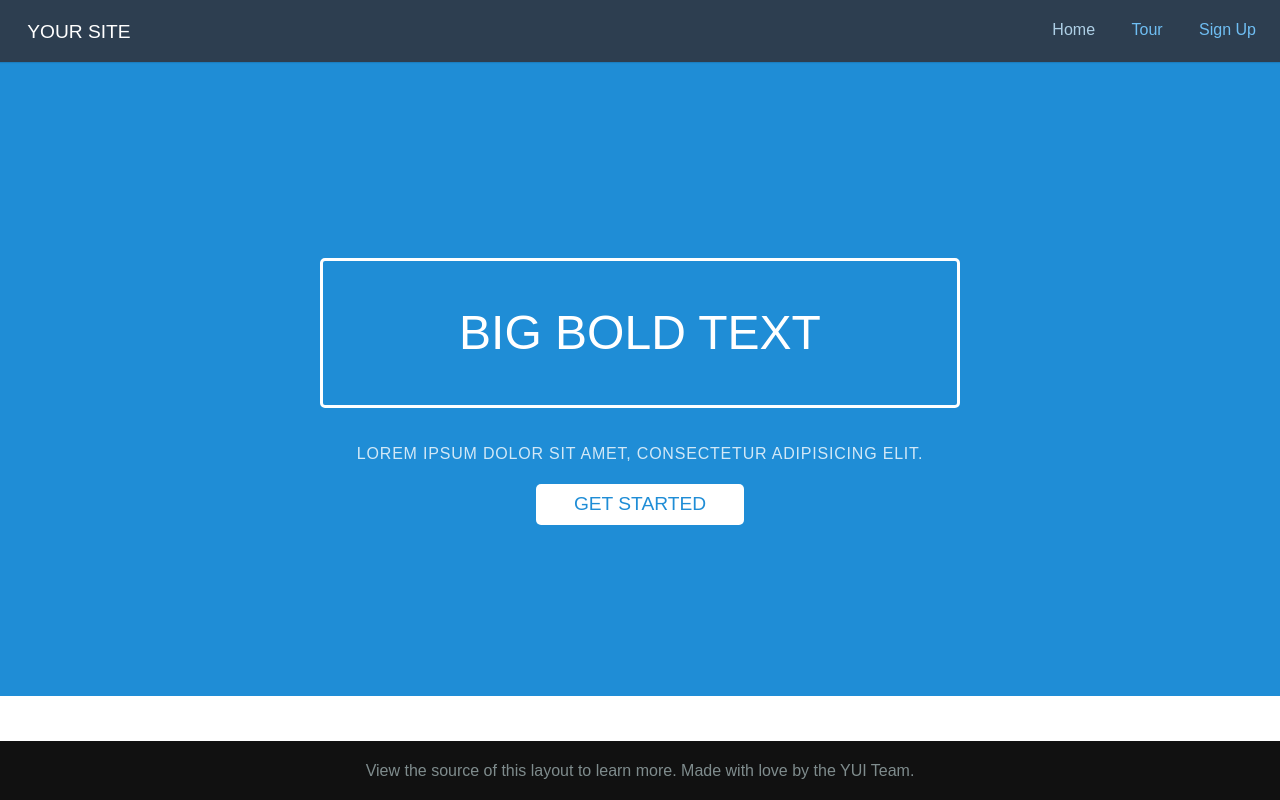
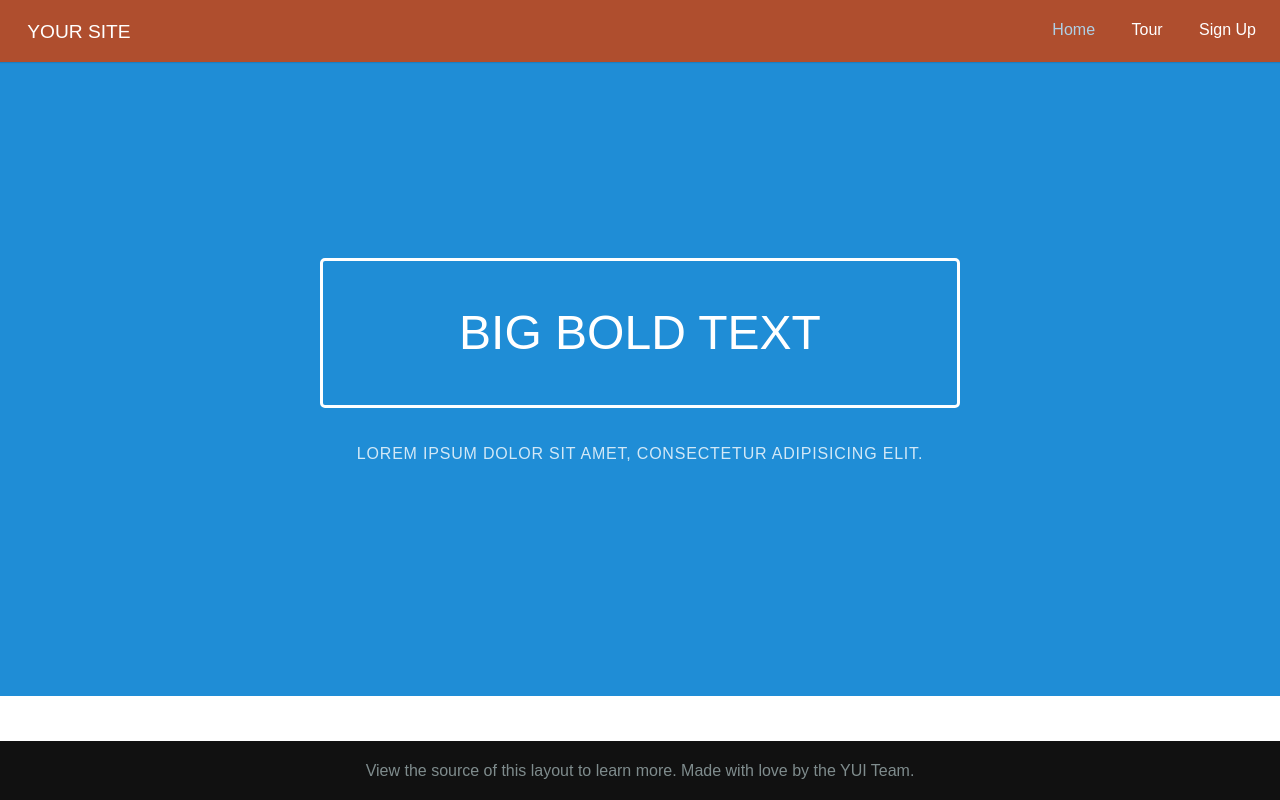
Before and after one commit to kaerinDev/projeto, a plain HTML site: page index.html in a window 1280 px wide. Both pictures are taken after a click on the link "Home". Shown: the top 800 px of the page. Drawn offline with nearby package versions, Linux system fonts and the light colour scheme.

Commit message:
style head

```diff
--- a/css/layouts/marketing.css
+++ b/css/layouts/marketing.css
@@ -39,14 +39,12 @@ label {
 
 .l-box-lrg {
   padding: 2em;
-    border-bottom: 1px solid rgba(0,0,0,0.1);
+  border-bottom: 1px solid rgba(0, 0, 0, 0.1);
 }
 
 .is-center {
   text-align: center;
 }
-
-
 
 /*
  * -- PURE FORM STYLES --
@@ -84,7 +82,6 @@ a.pure-button-primary {
   font-size: 120%;
 }
 
-
 /*
  * -- MENU STYLES --
  * I want to customize how my .pure-menu looks at the top of the page
@@ -93,10 +90,10 @@ a.pure-button-primary {
 .home-menu {
   padding: 0.5em;
   text-align: center;
-    box-shadow: 0 1px 1px rgba(0,0,0, 0.10);
+  box-shadow: 0 1px 1px rgba(0, 0, 0, 0.1);
 }
 .home-menu {
-    background: #2d3e50;
+  background: #af4e2e
 }
 .pure-menu.pure-menu-fixed {
   /* Fixed menus normally have a border at the bottom. */
@@ -116,15 +113,14 @@ a.pure-button-primary {
 }
 
 .home-menu a {
-    color: #6FBEF3;
+  color: #fff;
 }
 .home-menu li a:hover,
 .home-menu li a:focus {
-    background: none;
+  background: #af4e2e;
   border: none;
-    color: #AECFE5;
+  color: #aecfe5;
 }
-
 
 /*
  * -- SPLASH STYLES --
@@ -149,7 +145,10 @@ a.pure-button-primary {
   height: 50%;
   margin: auto;
   position: absolute;
-    top: 100px; left: 0; bottom: 0; right: 0;
+  top: 100px;
+  left: 0;
+  bottom: 0;
+  right: 0;
   text-align: center;
   text-transform: uppercase;
 }
@@ -185,7 +184,6 @@ a.pure-button-primary {
   min-height: 12%;
   z-index: 2;
   background: white;
-
 }
 
 /* We want to give the content area some more padding */
@@ -234,7 +232,6 @@ a.pure-button-primary {
  * of the mobile styles.
  */
 @media (min-width: 48em) {
-
   /* We increase the body font size */
   body {
     font-size: 16px;
@@ -265,12 +262,10 @@ a.pure-button-primary {
     font-size: 250%;
   }
 
-
   /* We remove the border-separator assigned to .l-box-lrg */
   .l-box-lrg {
     border: none;
   }
-
 }
 
 /*
--- a/index.html
+++ b/index.html
@@ -41,9 +41,6 @@
         <h1 class="splash-head">Big Bold Text</h1>
         <p class="splash-subhead">
             Lorem ipsum dolor sit amet, consectetur adipisicing elit.
-        </p>
-        <p>
-            <a href="http://purecss.io" class="pure-button pure-button-primary">Get Started</a>
         </p>
     </div>
 </div>
```
Also changed, not shown: pages/bolo.html (added, +12 -0 lines), pages/pave.html (added, +11 -0 lines). Lines whose indentation alone changed are shown as unchanged.
